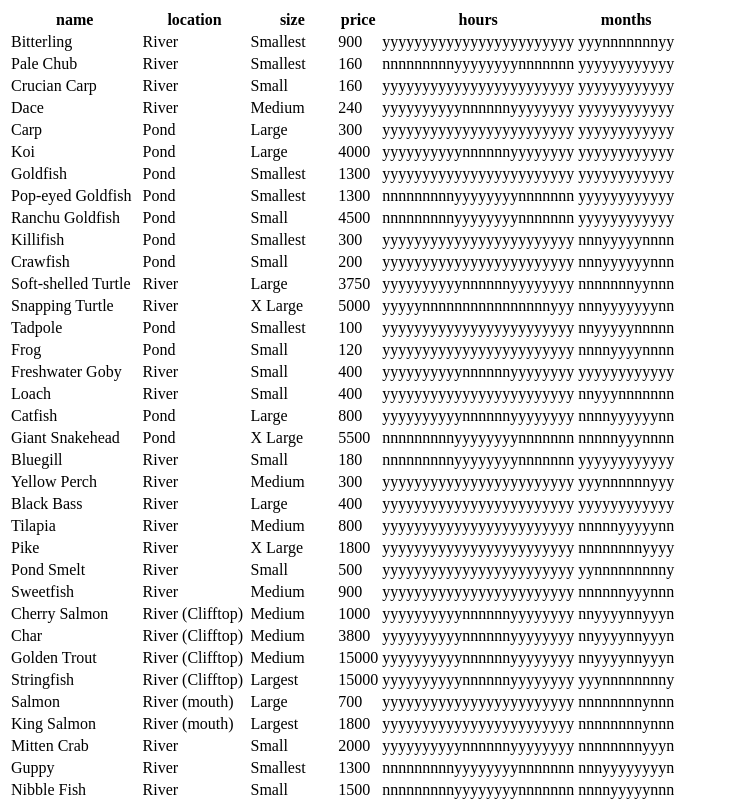
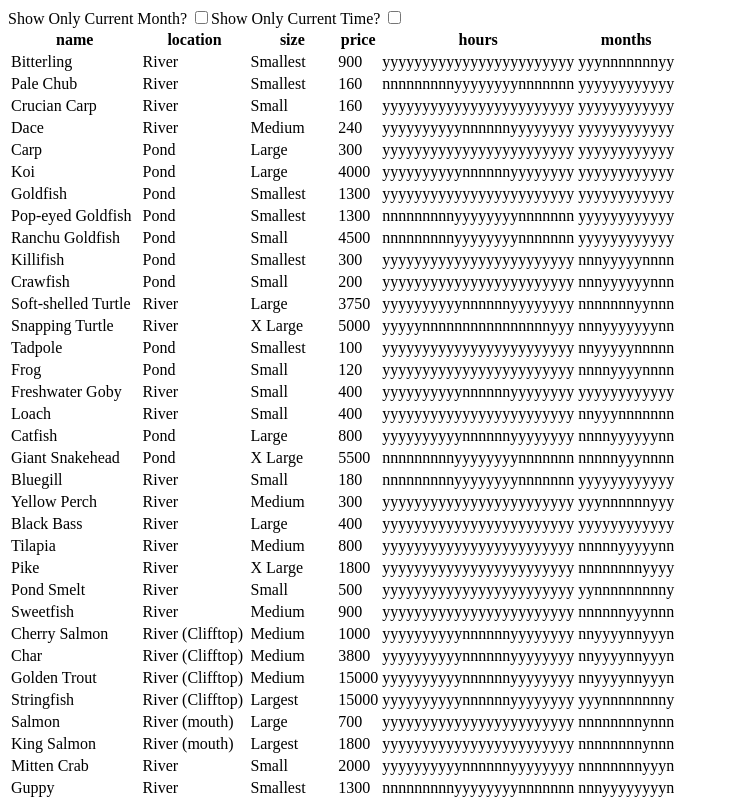
Before and after one commit to tvanantwerp/acnh-catches, a React (Create React App) app: page / in a window 1280 px wide. Shown: the top 801 px of the page, without its empty margins (0-729 px from the left). Built offline with nearby package versions, Linux system fonts and the light colour scheme.

Commit message:
Factor out types and prepare props and state management

```diff
--- a/src/App.tsx
+++ b/src/App.tsx
@@ -1,11 +1,40 @@
-import React from 'react';
+import React, { useState } from 'react';
 
+import { ICatch } from './types';
 import Fish from './components/Fish';
 
 const App: React.FC = () => {
+  const [sortBy, setSortBy] = useState('name' as keyof ICatch);
+  const [sortAsc, setSortAsc] = useState(true);
+  const [showOnlyCurrentMonth, setShowOnlyCurrentMonth] = useState(false);
+  const [showOnlyCurrentHour, setShowOnlyCurrentHour] = useState(false);
+
   return (
     <div>
-      <Fish />
+      <label>
+        Show Only Current Month?{' '}
+        <input
+          type="checkbox"
+          checked={showOnlyCurrentMonth}
+          onChange={() => setShowOnlyCurrentMonth(!showOnlyCurrentMonth)}
+        />
+      </label>
+      <label>
+        Show Only Current Time?{' '}
+        <input
+          type="checkbox"
+          checked={showOnlyCurrentHour}
+          onChange={() => setShowOnlyCurrentHour(!showOnlyCurrentHour)}
+        />
+      </label>
+      <Fish
+        sortBy={sortBy}
+        sortAsc={sortAsc}
+        setSortBy={setSortBy}
+        setSortAsc={setSortAsc}
+        showOnlyCurrentHour={showOnlyCurrentHour}
+        showOnlyCurrentMonth={showOnlyCurrentMonth}
+      />
     </div>
   );
 };
--- a/src/components/Fish.tsx
+++ b/src/components/Fish.tsx
@@ -1,35 +1,37 @@
 import React from 'react';
 
+import { ICatch, ICatchProp } from '../types';
 import fishes from '../data/fish.json';
 
-type FishType = {
-  name: string;
-  location: string;
-  size: string;
-  price: number;
-  hours: string;
-  months: string;
-};
-
-const Fish = () => {
+const Fish = ({
+  sortBy,
+  setSortBy,
+  showOnlyCurrentMonth,
+  showOnlyCurrentHour,
+}: ICatchProp) => {
   const headings: string[] = Object.keys(fishes[0]);
   return (
     <table>
       <thead>
         <tr>
           {headings.map((heading: string) => (
-            <th key={`heading-${heading}`}>{heading}</th>
+            <th
+              key={`heading-${heading}`}
+              onClick={() => setSortBy(heading as keyof ICatch)}
+            >
+              {heading}
+            </th>
           ))}
         </tr>
       </thead>
       <tbody>
-        {fishes.map((fish: FishType) => {
+        {fishes.map((fish: ICatch) => {
           return (
             <tr key={`fish-${fish.name}`}>
               {headings.map((heading) => {
                 return (
                   <td key={`fish-${fish.name}-${heading}`}>
-                    {fish[heading as keyof FishType]}
+                    {fish[heading as keyof ICatch]}
                   </td>
                 );
               })}
--- /dev/null
+++ b/src/types.ts
@@ -0,0 +1,17 @@
+export interface ICatch {
+  name: string;
+  location: string;
+  size: string;
+  price: number;
+  hours: string;
+  months: string;
+}
+
+export interface ICatchProp {
+  sortBy: keyof ICatch;
+  setSortBy: (heading: keyof ICatch) => void;
+  sortAsc: boolean;
+  setSortAsc: (asc: boolean) => void;
+  showOnlyCurrentMonth: boolean;
+  showOnlyCurrentHour: boolean;
+}
```
